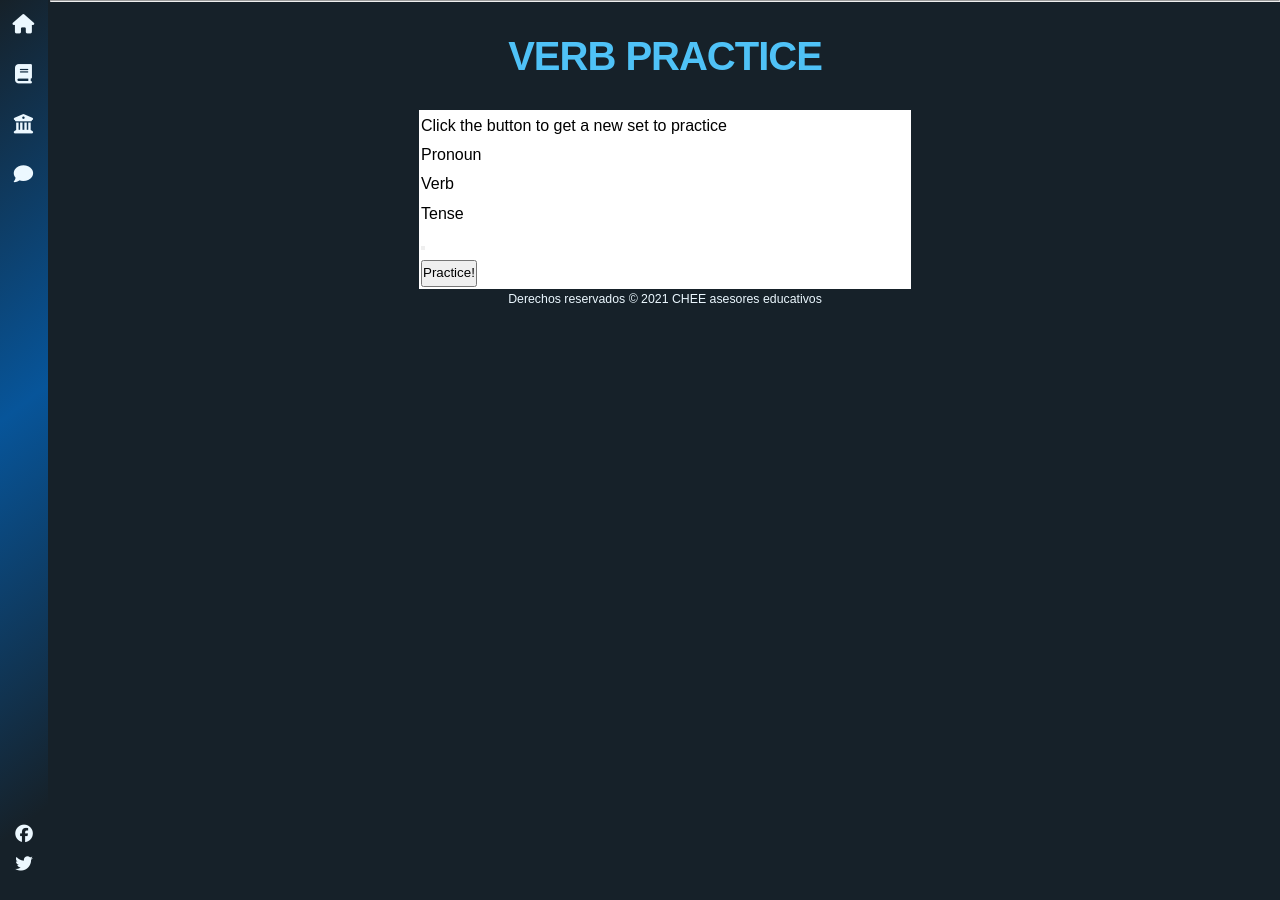
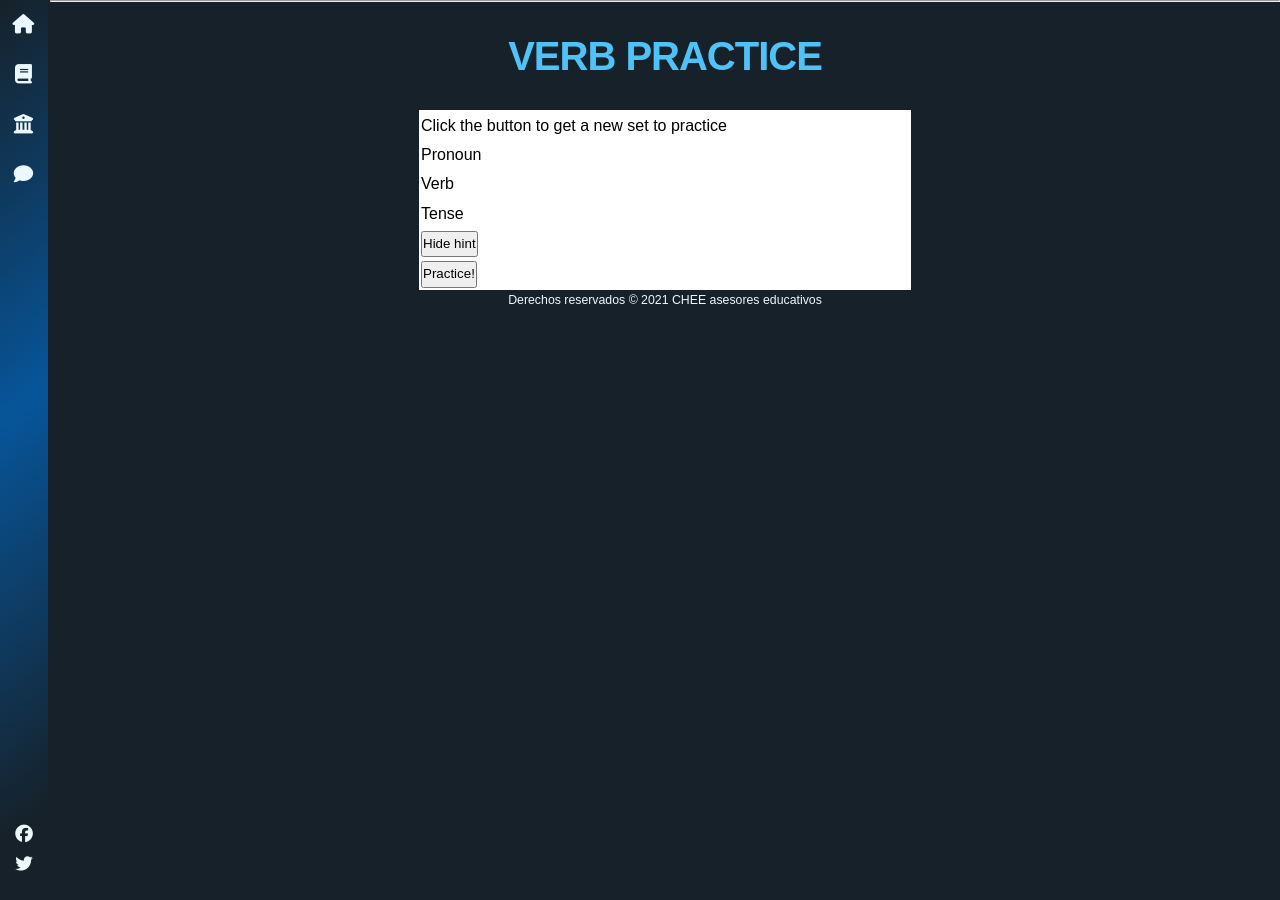
Before and after one commit to camachevaz/ESL, a Jekyll site: the page built from _posts/2021-12-14-verbos.markdown, in a window 1280 px wide. Built offline with Jekyll 4.4.1, drawn with Linux system fonts in a browser that asks for light colours; nearby versions of some CDN libraries; some web fonts are replaced.

Commit message:
Update 2021-12-14-verbos.markdown

```diff
--- a/_posts/2021-12-14-verbos.markdown
+++ b/_posts/2021-12-14-verbos.markdown
@@ -26,7 +26,7 @@ summary: Practice different time tenses with quick templates of pronouns and ver
             <td id="tense"></td>
         </tr>
         <tr>
-            <td><button id="toggle" type="button" value="Practice!" onclick="toggleHint()"></button></td>
+            <td><button id="toggle" type="button" value="Practice!" onclick="toggleHint()">Hide hint</button></td>
             <td id="hint"></td>
         </tr>
         <tr>
```
